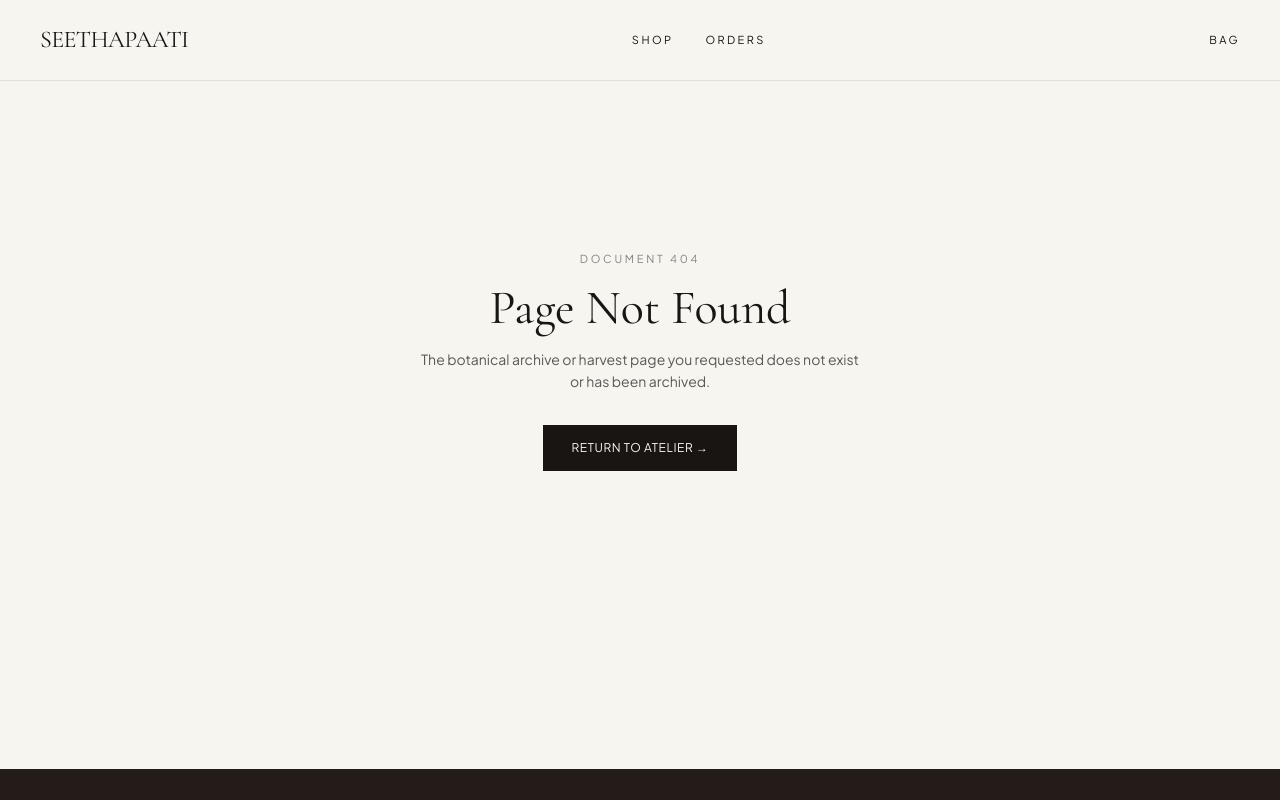
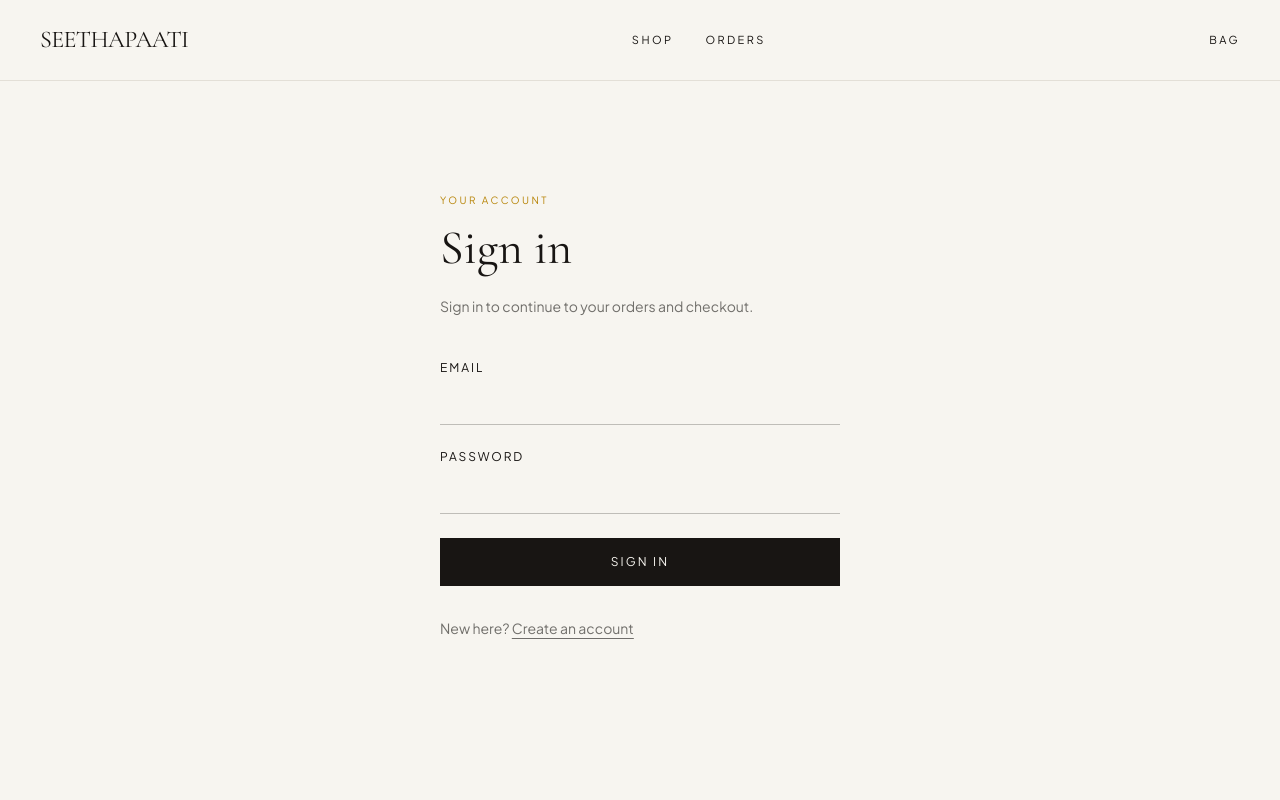
Before and after one commit to VISSHAL-ANAND/seethapaati, a Next.js app in the folder apps/web/: page /account/login in a window 1280 px wide. Before the commit this address had no page. Shown: the top 800 px of the page. Built offline with nearby package versions, Linux system fonts and the light colour scheme; no server answers.

Commit message:
feat(web): add authenticated checkout and account flow

```diff
--- /dev/null
+++ b/apps/web/src/app/account/login/page.tsx
@@ -0,0 +1,46 @@
+'use client';
+
+import { FormEvent, useState } from 'react';
+import Link from 'next/link';
+import { useRouter, useSearchParams } from 'next/navigation';
+import { fetchApi } from '../../../lib/api-client';
+
+export default function LoginPage() {
+  const router = useRouter();
+  const search = useSearchParams();
+  const next = search.get('next') || '/account/orders';
+  const [email, setEmail] = useState('');
+  const [password, setPassword] = useState('');
+  const [error, setError] = useState('');
+  const [loading, setLoading] = useState(false);
+
+  async function submit(event: FormEvent) {
+    event.preventDefault();
+    setError('');
+    setLoading(true);
+    try {
+      await fetchApi('/auth/login', { method: 'POST', body: JSON.stringify({ email, password }) });
+      await fetchApi('/cart/merge', { method: 'POST' });
+      router.replace(next);
+    } catch (err) {
+      setError(err instanceof Error ? err.message : 'Unable to sign in');
+    } finally {
+      setLoading(false);
+    }
+  }
+
+  return (
+    <main className="mx-auto max-w-md px-6 py-20 md:py-28">
+      <p className="text-[10px] uppercase tracking-[0.24em] text-[#B8860B]">Your account</p>
+      <h1 className="mt-4 font-serif text-5xl">Sign in</h1>
+      <p className="mt-5 text-sm leading-7 text-[#181513]/60">Sign in to continue to your orders and checkout.</p>
+      <form onSubmit={submit} className="mt-10 space-y-6">
+        <label className="block text-xs uppercase tracking-[0.16em]">Email<input required type="email" value={email} onChange={e=>setEmail(e.target.value)} className="mt-2 w-full border-b border-[#181513]/25 bg-transparent py-3 outline-none" /></label>
+        <label className="block text-xs uppercase tracking-[0.16em]">Password<input required type="password" value={password} onChange={e=>setPassword(e.target.value)} className="mt-2 w-full border-b border-[#181513]/25 bg-transparent py-3 outline-none" /></label>
+        {error && <p className="text-sm text-red-700">{error}</p>}
+        <button disabled={loading} className="w-full bg-[#181513] px-6 py-4 text-xs uppercase tracking-[0.18em] text-[#F7F5F0] disabled:opacity-50">{loading ? 'Signing in…' : 'Sign in'}</button>
+      </form>
+      <p className="mt-8 text-sm text-[#181513]/60">New here? <Link className="underline underline-offset-4" href={'/account/register?next='+encodeURIComponent(next)}>Create an account</Link></p>
+    </main>
+  );
+}
```
